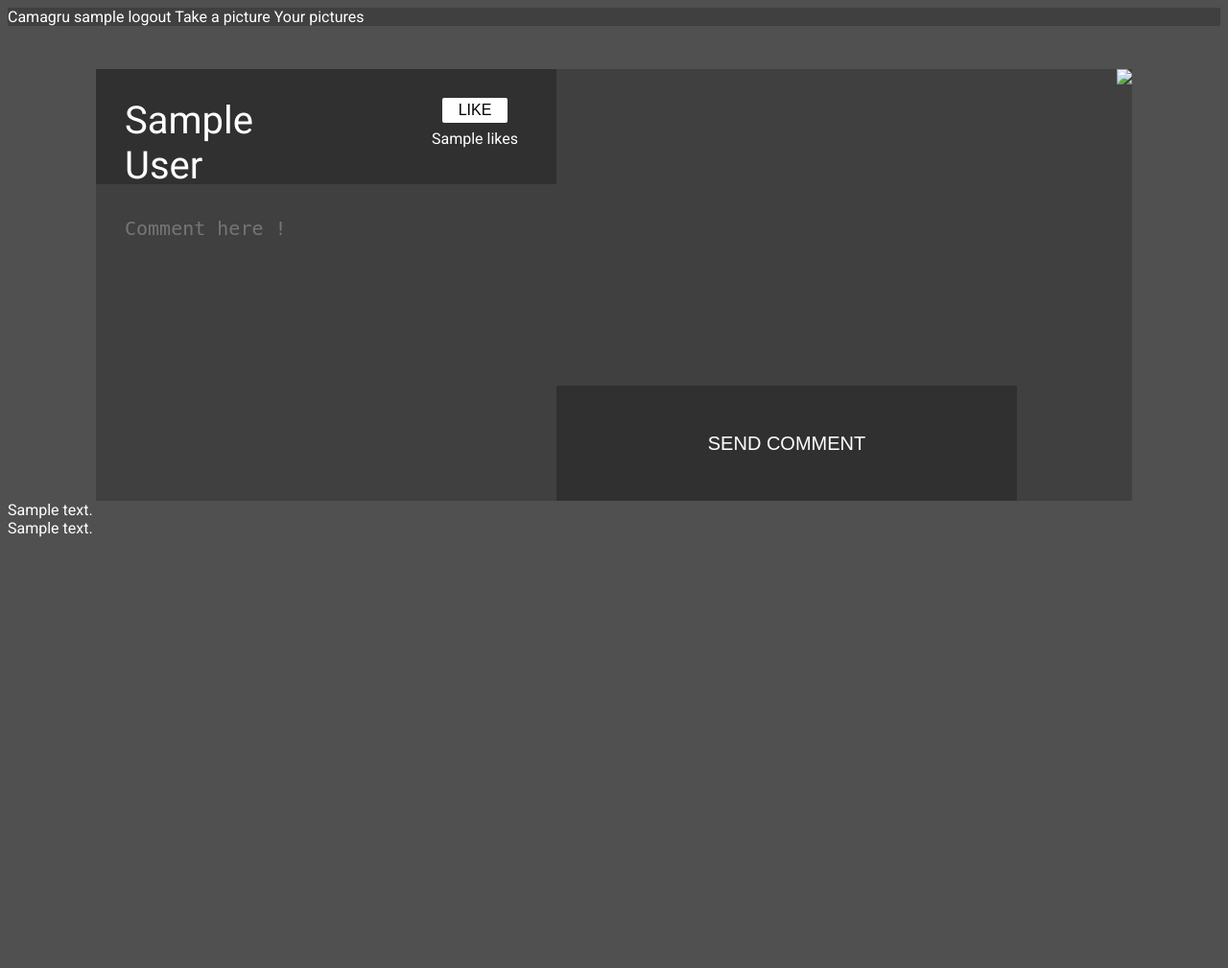
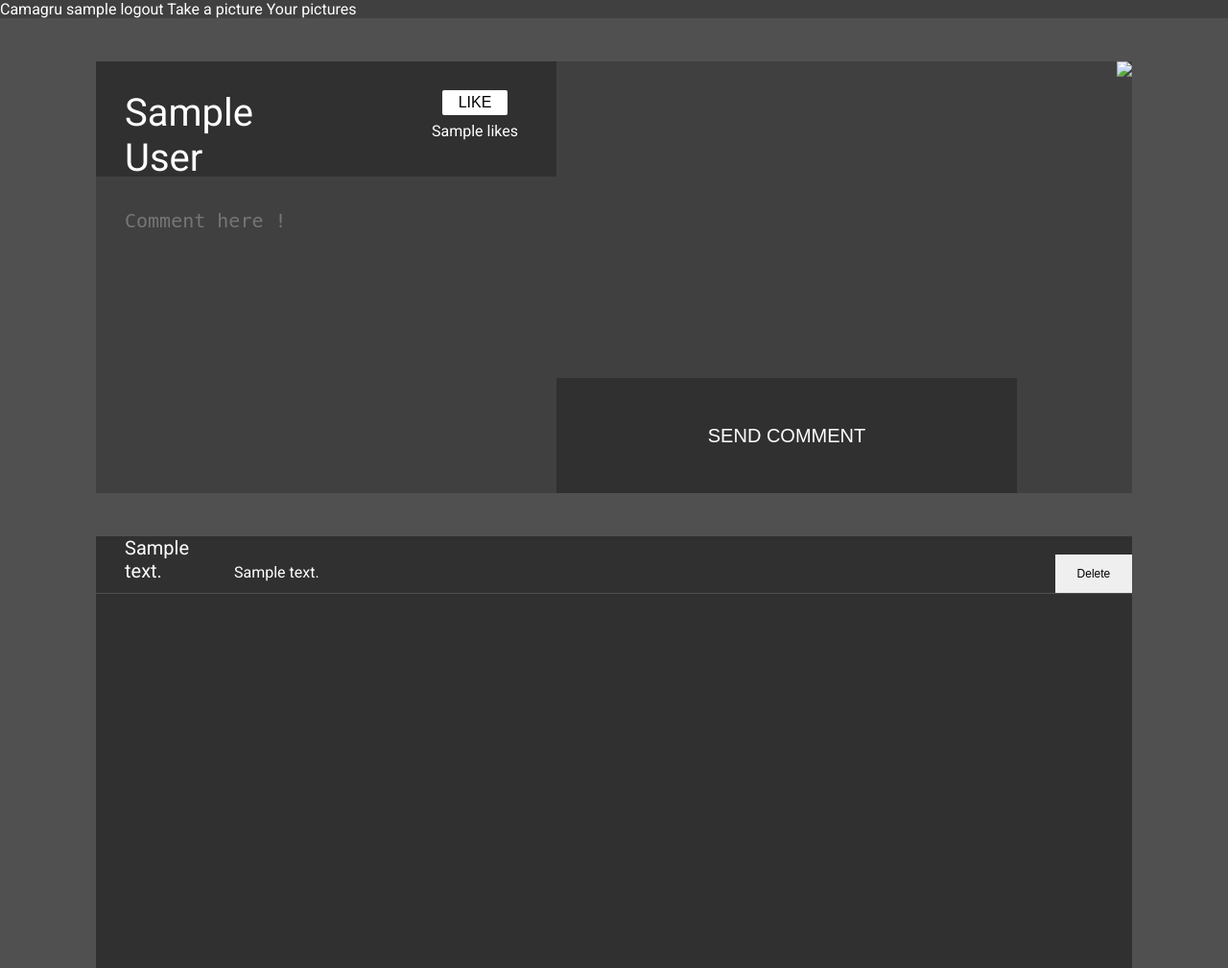
Before and after one commit to rle-mino/Camagru, a PHP site: page /pic/client/image.php?img=1 in a window 1280 px wide. Shown: the whole page at 96% size. Before the commit the page ends 560 px from the top, so only its background shows below. Run offline with PHP 8.4, Linux system fonts and the light colour scheme; the visitor is signed in with stand-in values (Sample User, id 1); tables that the repository leaves empty or names only in its code hold one stand-in row (values such as "Sample post").

Commit message:
comments up to 95%

```diff
--- a/header.php
+++ b/header.php
@@ -15,7 +15,7 @@
 				header 	{background-color:#404040; color:white; font-family:roboto;}
 				a		{color:inherit; text-decoration: none}
 				html 	{background-color:#505050; color:white; font-family:roboto; padding:0; margin:0}
-				* 		{outline: 0;}
+				* 		{outline: 0; margin: 0; padding: 0;}
 				button	{border: none;}
 			</style>
 		</head>
--- a/php_tools.php
+++ b/php_tools.php
@@ -80,8 +80,9 @@
 
 	function getCommentsByID($sql_co, $id)
 	{
-		$query = $sql_co->prepare("SELECT comment, commenter
-									FROM comments WHERE img_id LIKE :img_id");
+		$query = $sql_co->prepare("SELECT comment, commenter, id
+									FROM comments WHERE img_id LIKE :img_id
+									ORDER BY id DESC");
 		$query->execute(array(':img_id' => $id));
 		return($query->fetchAll(PDO::FETCH_ASSOC));
 	}
@@ -151,4 +152,11 @@
 		$query = $sql_co->prepare("DELETE FROM comments WHERE id = :id");
 		$query->execute(array(':id' => $id));
 	}
+
+	function getMostRecentComment($sql_co, $id)
+	{
+		$query = $sql_co->prepare("SELECT id FROM comments WHERE img_id LIKE :img_id ORDER BY id DESC LIMIT 1");
+		$query->execute(array(':img_id' => $id));
+		return ($query->fetch(PDO::FETCH_ASSOC)['id']);
+	}
 ?>
--- a/pic/client/comments.js
+++ b/pic/client/comments.js
@@ -2,9 +2,34 @@
 
 	const	submit = document.querySelector('#addComment button'),
 			commentContent = document.querySelector('textarea'),
-			imgID = document.querySelector('#image').getAttribute('imgid');
+			imgID = document.querySelector('#image').getAttribute('imgid'),
+			deleteButtons = document.querySelectorAll('.deleteComment'),
+			commentsList = document.querySelector('#comments'),
+			actualUser = document.querySelector('#login');
 
-	submit.addEventListener('click', comment, true)
+	submit.addEventListener('click', comment, true);
+	deleteButtons.map( (deleteButton) => deleteButton.addEventListener('click', deleteComment, true) );
+
+	function deleteComment(evt)
+	{
+		evt.preventDefault();
+		const data = new FormData();
+		data.append('id', this.getAttribute('commentid'));
+		const ajax = getAjaxOBJ();
+		this.disabled = true;
+		this.innerHTML = "Wait...";
+		if (!ajax)
+			return ;
+		ajax.onreadystatechange = () =>
+		{
+			if (ajax.readyState == 4 && ajax.status == 200) {
+				this.parentNode.parentNode.removeChild(this.parentNode);
+			}
+		}
+		ajax.open("POST", "../server/remove_comment.php", true);
+		ajax.setRequestHeader('X-Requested-With', 'xmlhttprequest');
+		ajax.send(data);
+	}
 
 	function comment(evt)
 	{
@@ -13,13 +38,33 @@
 		data.append('comment', commentContent.value);
 		data.append('img_id', imgID);
 		submit.disabled = true;
+		submit.innerHTML = "PLEASE WAIT...";
 		const ajax = getAjaxOBJ();
 		if (!ajax)
 			return ;
 		ajax.onreadystatechange = () =>
 		{
 			if (ajax.readyState == 4)
-				submit.innerHTML = ajax.responseText;
+			{
+				submit.innerHTML = "COMMENT SENT";
+				const newComment = document.createElement('div');
+				const newCommenter = document.createElement('div');
+				const newCommentContent = document.createElement('div');
+				const newDeleteButton = document.createElement('button');
+				newComment.appendChild(newCommenter);
+				newComment.appendChild(newCommentContent);
+				newComment.appendChild(newDeleteButton);
+				newComment.className = 'comment';
+				newCommenter.className = 'commenter';
+				newCommentContent.className = 'commentContent';
+				newDeleteButton.className = 'deleteComment';
+				newCommentContent.innerHTML = commentContent.value;
+				newCommenter.innerHTML = actualUser.innerHTML;
+				newDeleteButton.innerHTML = "Delete";
+				newDeleteButton.setAttribute('commentid', ajax.responseText);
+				comments.insertBefore(newComment, comments.childNodes[0]);
+				commentContent.value = "";
+			}
 		}
 		ajax.open("POST", "../server/add_comment.php", true);
 		ajax.setRequestHeader('X-Requested-With', 'xmlhttprequest');
--- a/pic/client/image.php
+++ b/pic/client/image.php
@@ -40,8 +40,16 @@
 				<?php
 					foreach ($comments as $comment) {
 ?>
-					<div class=commenter><?php echo($comment['commenter']);?></div>
-					<div class=comment><?php echo($comment['comment']);?></div>
+						<div class="comment">
+							<div class=commenter><?php echo($comment['commenter']);?></div>
+							<div class=commentContent>
+								<?php echo($comment['comment']);?>
+							</div>
+<?php
+							if ($_SESSION['login'] == $img_data['author'] || $_SESSION['login'] == $comment['commenter'])
+?>
+							<button class="deleteComment" commentid="<?php echo $comment['id']?>">Delete</button>
+						</div>
 <?php
 					}
 ?>
--- a/pic/client/style.css
+++ b/pic/client/style.css
@@ -188,3 +188,50 @@
 	background-color: #909090;
 	color: black;
 }
+
+#comments {
+	background-color: #303030;
+	position: relative;
+	width: 1080px;
+	height: 450px;
+	padding: 0px;
+	margin: 0;
+	margin-top: 45px;
+	transform: translate(-50%);
+	margin-left: 50%;
+}
+
+.comment {
+	width: 100%;
+	vertical-align: 1px;
+	border-bottom: 1px solid #505050;
+}
+
+.commenter {
+	display: inline-block;
+	font-size: 20px;
+	margin-left: 30px;
+	width: 100px;
+}
+
+.commentContent {
+	display: inline-block;
+	margin-left: 10px;
+	margin-right: 10px;
+	width: 842px;
+}
+
+.deleteComment {
+	display: inline-block;
+	font-size: 12px;
+	width: 80px;
+	height: 40px;
+	-webkit-transition: color .2s, background-color .2s;
+	-moz-transition: color .2s, background-color .2s;
+	transition: color .2s, background-color .2s;
+}
+
+.deleteComment:hover {
+	color: white;
+	background-color: #404040;
+}
--- a/pic/server/add_comment.php
+++ b/pic/server/add_comment.php
@@ -14,5 +14,5 @@
 	if (!($sql_co = connectToDB()))
 		die("An error occured") ;
 	addComment($sql_co, $_POST['img_id'], $_SESSION['login'], $_POST['comment']);
-	echo "COMMENT SENT !";
+	echo getMostRecentComment($sql_co, $_POST['img_id']);
 ?>
```
Also changed, not shown: pic/server/remove_comment.php (added, +15 -0 lines), favicon.ico (added).
